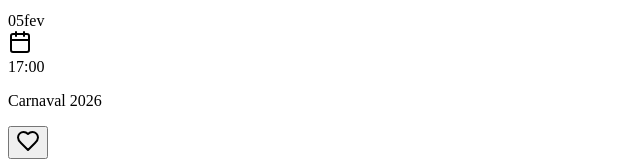
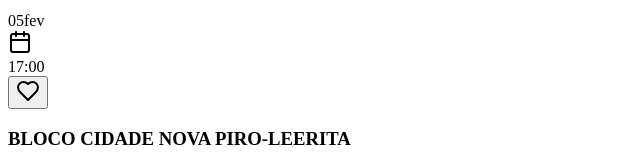
Before and after one commit to leorruas/carnaval, a React (Vite) app: page / in a window 1280 px wide. Shown: the part 220-381 px from the top of the page, without its empty margins (0-640 px from the left). Built offline with nearby package versions, Linux system fonts and the light colour scheme; the HTML template or start-up script is replaced by a standard one.

Commit message:
ui: refine header alignment, countdown style and remove redundant info

```diff
--- a/src/components/BlockCard.jsx
+++ b/src/components/BlockCard.jsx
@@ -75,11 +75,11 @@ const BlockCard = ({ block }) => {
     <div className="relative bg-card border border-border/10 rounded-[2.5rem] p-8 transition-all duration-500 hover:shadow-2xl hover:border-primary/20 group">
       {/* Time & Favorite Header */}
       <div className="flex justify-between items-start mb-8">
-        <div className="space-y-1.5">
+        <div className="space-y-1.5 font-sans">
           <span className="text-4xl font-black tracking-tighter text-foreground group-hover:text-primary transition-colors">
             {formatTime(block.horario)}
           </span>
-          {block.observacoes && (
+          {block.observacoes && !block.observacoes.toLowerCase().includes('carnaval 2026') && (
             <p className="text-[10px] font-black uppercase tracking-[0.2em] text-muted-foreground opacity-40">
               {block.observacoes}
             </p>
@@ -146,9 +146,9 @@ const BlockCard = ({ block }) => {
           <div className="flex items-center justify-between">
             <div className="flex items-center gap-3">
               {countdown && !countdown.isPast && (
-                <div className="flex items-center gap-2">
+                <div className="flex items-center gap-2 bg-primary/10 px-4 py-2 rounded-2xl border border-primary/20 shadow-sm shadow-primary/5">
                   <div className="w-2 h-2 rounded-full bg-primary animate-pulse" />
-                  <span className="font-mono text-xs font-black opacity-80">{countdown.formatted}</span>
+                  <span className="font-mono text-xs font-black text-primary tracking-tight">{countdown.formatted}</span>
                 </div>
               )}
             </div>
--- a/src/pages/Home.jsx
+++ b/src/pages/Home.jsx
@@ -146,7 +146,7 @@ const Home = () => {
           </AnimatePresence>
 
           <div className="flex flex-col gap-4">
-            <div className="flex justify-start overflow-x-auto hide-scrollbar py-1">
+            <div className="flex justify-center overflow-x-auto hide-scrollbar py-1">
               <PillToggle
                 options={navOptions}
                 value={activeTab}
@@ -159,7 +159,7 @@ const Home = () => {
               <motion.div
                 initial={{ opacity: 0 }}
                 animate={{ opacity: 1 }}
-                className="flex gap-2 overflow-x-auto hide-scrollbar pb-2"
+                className="flex justify-center gap-3 overflow-x-auto hide-scrollbar pb-3 px-4"
               >
                 {allDates.map(date => (
                   <button
```
Also changed, not shown: 3 other files (tests, documents, lock files or other folders).
